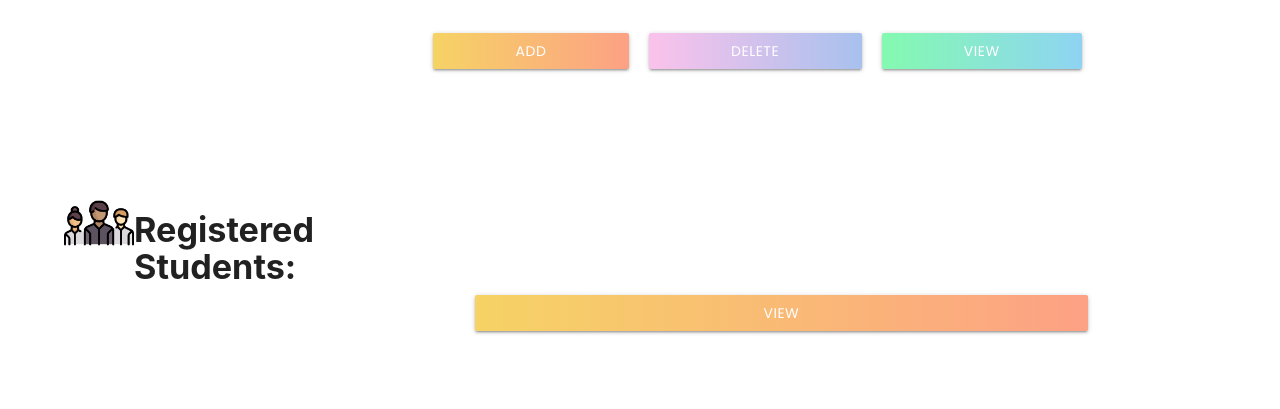
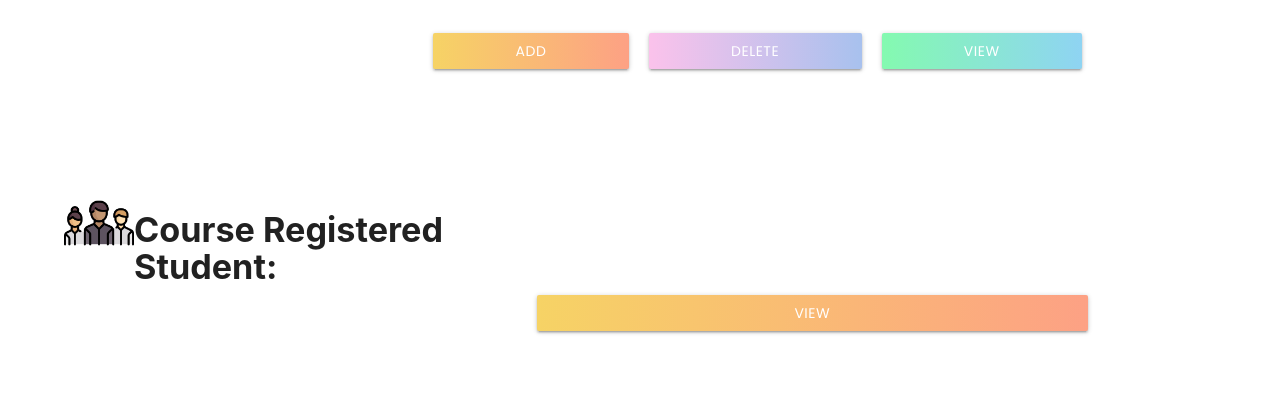
Before and after one commit to Niveditha-02/collegeplacement, a PHP site: page /a_app.php in a window 1280 px wide. Shown: the part 924-1333 px from the top of the page. Run offline with PHP 8.4, Linux system fonts and the light colour scheme.

Commit message:
Update a_app.php

```diff
--- a/a_app.php
+++ b/a_app.php
@@ -109,7 +109,7 @@ img:hover{
 
     <div class="div-img">
     <img src="images/stu.png"/>
-    <h4><b>Registered Students:</b></h4>
+    <h4><b>Course Registered Student:</b></h4>
     <div class="container">
       <br>
             <a class="btn btn-1" href="rview.php">view</a>
```
